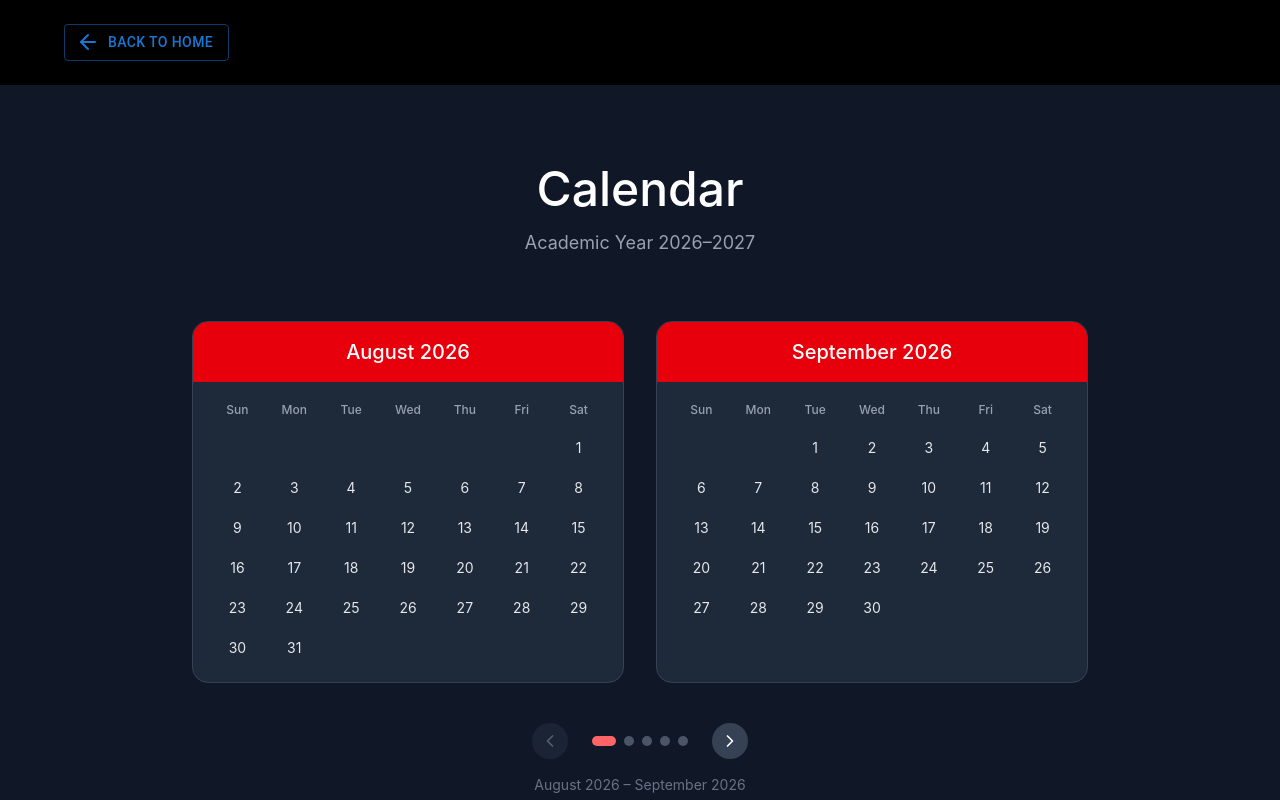
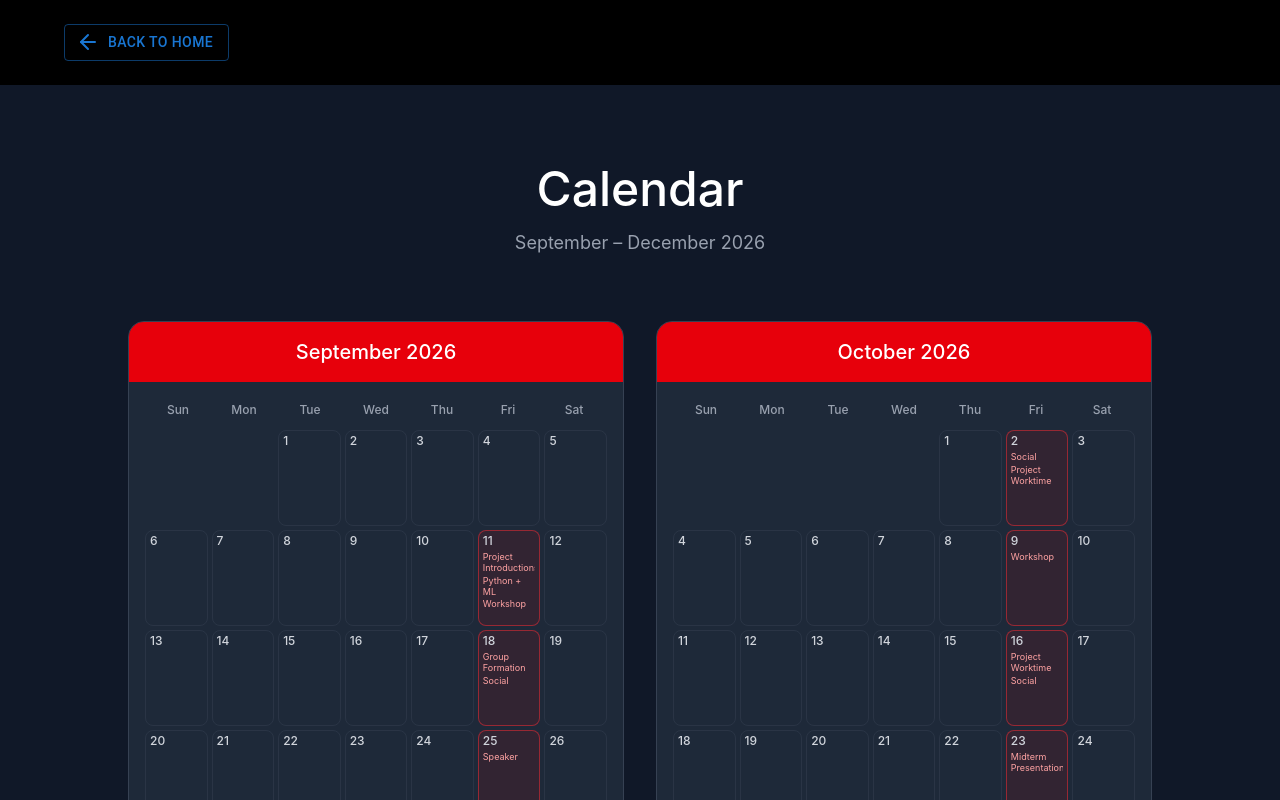
Before and after one commit to aiclub-sdsu/AI-Club-Website, a React (Vite) app: page /calendar in a window 1280 px wide. Shown: the top 800 px of the page. Built offline with nearby package versions, Linux system fonts and the light colour scheme.

Commit message:
Update Calendar.tsx

```diff
--- a/src/app/components/Calendar.tsx
+++ b/src/app/components/Calendar.tsx
@@ -4,16 +4,10 @@ import { Link } from 'react-router';
 import { useState } from 'react';
 
 const MONTHS = [
-  { year: 2026, month: 7 },  // August 2026
   { year: 2026, month: 8 },  // September 2026
   { year: 2026, month: 9 },  // October 2026
   { year: 2026, month: 10 }, // November 2026
   { year: 2026, month: 11 }, // December 2026
-  { year: 2027, month: 0 },  // January 2027
-  { year: 2027, month: 1 },  // February 2027
-  { year: 2027, month: 2 },  // March 2027
-  { year: 2027, month: 3 },  // April 2027
-  { year: 2027, month: 4 },  // May 2027
 ];
 
 const MONTH_NAMES = [
@@ -22,6 +16,26 @@ const MONTH_NAMES = [
 ];
 
 const DAY_NAMES = ['Sun', 'Mon', 'Tue', 'Wed', 'Thu', 'Fri', 'Sat'];
+
+// key: "YYYY-MM-DD", value: event label(s)
+const EVENTS: Record<string, string[]> = {
+  '2026-09-11': ['Project Introductions', 'Python + ML Workshop'],
+  '2026-09-18': ['Group Formation', 'Social'],
+  '2026-09-25': ['Speaker'],
+  '2026-10-02': ['Social', 'Project Worktime'],
+  '2026-10-09': ['Workshop'],
+  '2026-10-16': ['Project Worktime', 'Social'],
+  '2026-10-23': ['Midterm Presentations'],
+  '2026-10-30': ['Workshop'],
+  '2026-11-06': ['Hackathon', 'Project Worktime'],
+  '2026-11-13': ['Speaker'],
+  '2026-11-20': ['Workshop', 'Project Worktime'],
+  '2026-12-04': ['Final Presentations'],
+};
+
+function pad(n: number) {
+  return String(n).padStart(2, '0');
+}
 
 function MonthGrid({ year, month }: { year: number; month: number }) {
   const firstDay = new Date(year, month, 1).getDay();
@@ -43,17 +57,38 @@ function MonthGrid({ year, month }: { year: number; month: number }) {
             <div key={d} className="text-center text-xs text-gray-400 font-medium py-1">{d}</div>
           ))}
         </div>
-        <div className="grid grid-cols-7 gap-y-1">
-          {cells.map((day, i) => (
-            <div
-              key={i}
-              className={`text-center text-sm py-2 rounded-lg ${
-                day ? 'text-gray-200 hover:bg-gray-700 cursor-default' : ''
-              }`}
-            >
-              {day ?? ''}
-            </div>
-          ))}
+        <div className="grid grid-cols-7 gap-1">
+          {cells.map((day, i) => {
+            const key = day ? `${year}-${pad(month + 1)}-${pad(day)}` : null;
+            const events = key ? EVENTS[key] : null;
+            return (
+              <div
+                key={i}
+                className={`rounded-lg h-24 p-1 flex flex-col ${
+                  day
+                    ? events
+                      ? 'border border-red-500/50 bg-red-900/20'
+                      : 'border border-gray-700/50'
+                    : ''
+                }`}
+              >
+                {day && (
+                  <>
+                    <span className="text-xs font-medium text-gray-300 leading-none mb-1">{day}</span>
+                    {events && (
+                      <div className="flex flex-col gap-0.5 overflow-hidden">
+                        {events.map((e, idx) => (
+                          <span key={idx} className="text-red-300 leading-tight" style={{ fontSize: '9px' }}>
+                            {e}
+                          </span>
+                        ))}
+                      </div>
+                    )}
+                  </>
+                )}
+              </div>
+            );
+          })}
         </div>
       </div>
     </div>
@@ -84,9 +119,9 @@ export default function Calendar() {
       </div>
 
       <section className="py-20 px-6">
-        <div className="max-w-4xl mx-auto">
+        <div className="max-w-5xl mx-auto">
           <h1 className="text-5xl text-center mb-4 text-white">Calendar</h1>
-          <p className="text-center text-gray-400 mb-16 text-lg">Academic Year 2026–2027</p>
+          <p className="text-center text-gray-400 mb-16 text-lg">September – December 2026</p>
 
           {/* Month grid */}
           <div className="grid md:grid-cols-2 gap-8 mb-10">
@@ -127,10 +162,13 @@ export default function Calendar() {
           </div>
 
           <p className="text-center text-gray-500 text-sm mt-4">
-            {MONTH_NAMES[MONTHS[page * monthsPerPage].month]} {MONTHS[page * monthsPerPage].year}
-            {' '}–{' '}
-            {MONTH_NAMES[MONTHS[Math.min(page * monthsPerPage + 1, MONTHS.length - 1)].month]}{' '}
-            {MONTHS[Math.min(page * monthsPerPage + 1, MONTHS.length - 1)].year}
+            {(() => {
+              const start = MONTHS[page * monthsPerPage];
+              const endIdx = Math.min(page * monthsPerPage + monthsPerPage - 1, MONTHS.length - 1);
+              const end = MONTHS[endIdx];
+              if (start === end) return `${MONTH_NAMES[start.month]} ${start.year}`;
+              return `${MONTH_NAMES[start.month]} ${start.year} – ${MONTH_NAMES[end.month]} ${end.year}`;
+            })()}
           </p>
         </div>
       </section>
```
